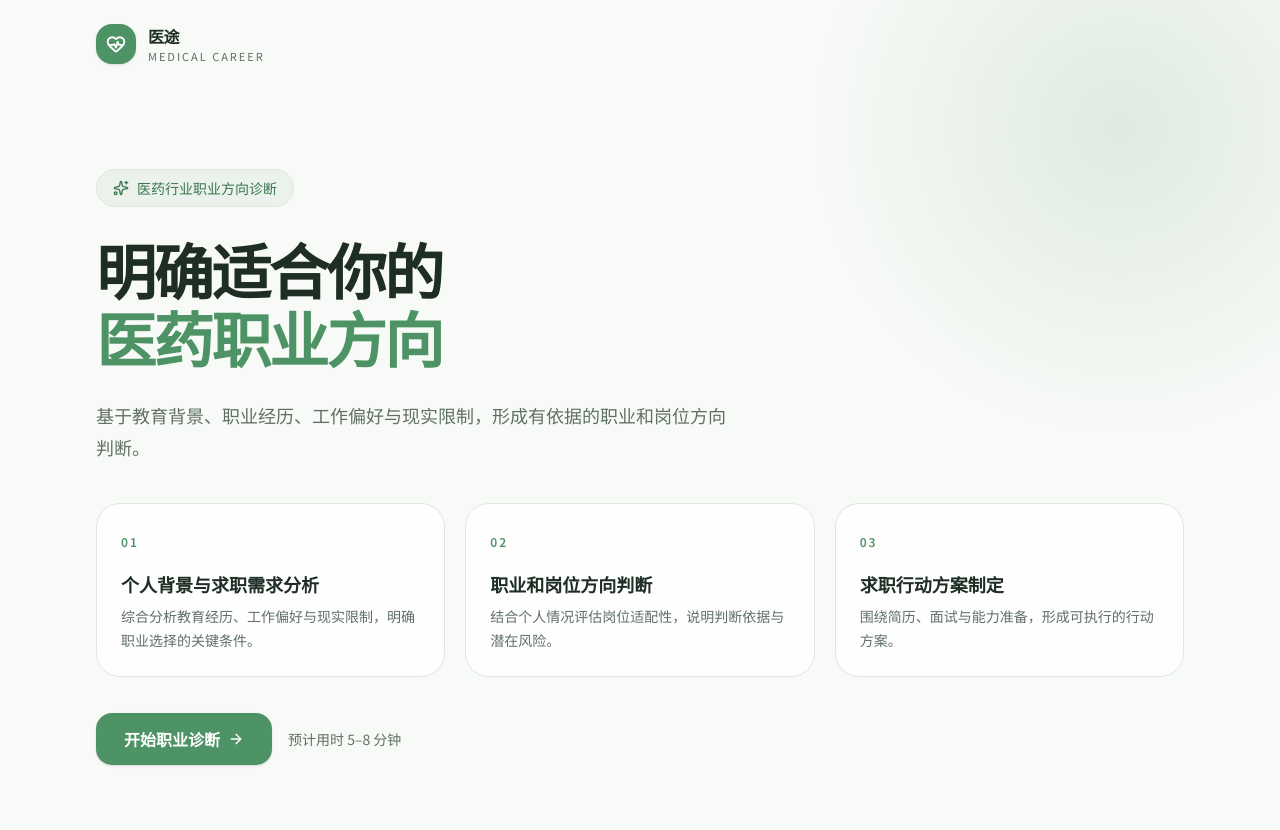
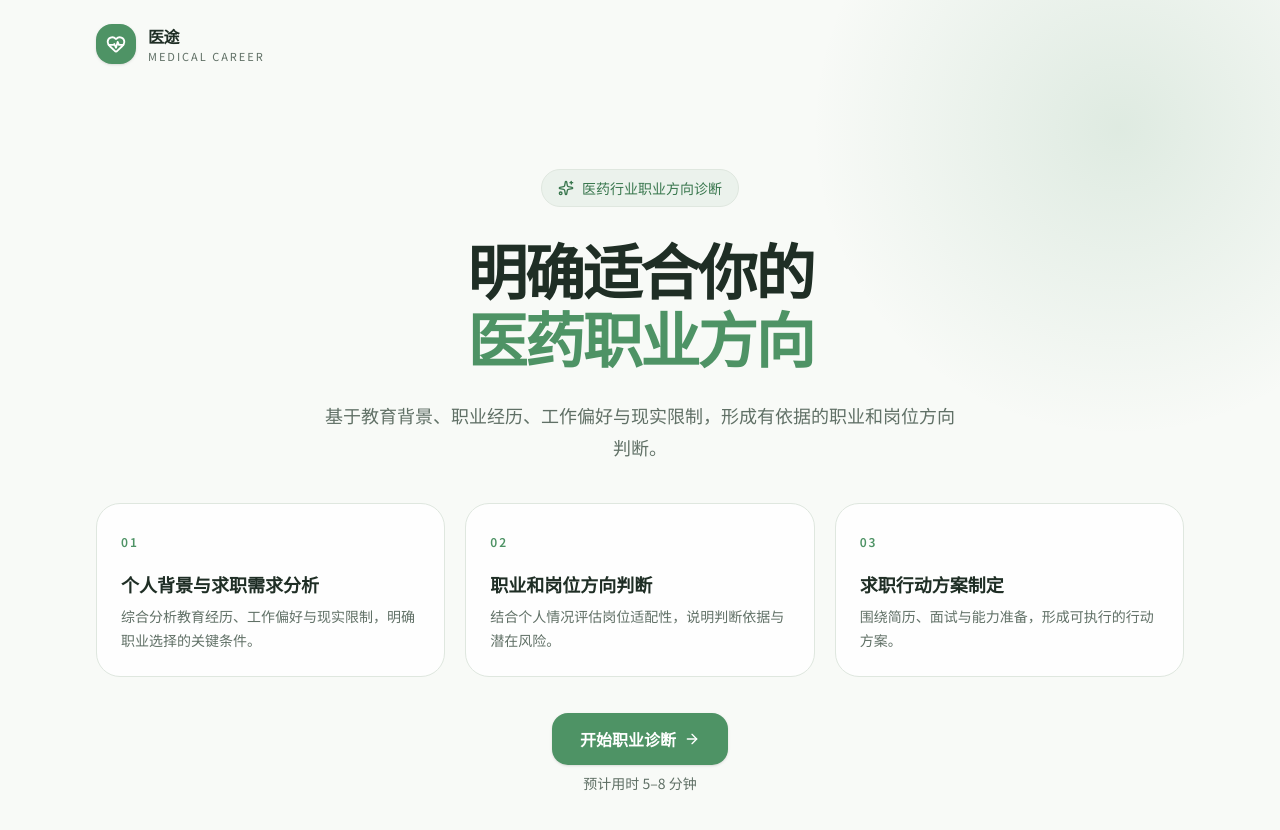
Before and after one commit to Qihua2026/Medical, a Next.js app: page / in a window 1280 px wide. Shown: the top 830 px of the page. Built offline with nearby package versions, Linux system fonts and the light colour scheme.

Commit message:
layout: center homepage primary content

```diff
--- a/src/app/page.tsx
+++ b/src/app/page.tsx
@@ -48,7 +48,7 @@ export default function Home() {
       </header>
 
       <section className="relative z-10 mx-auto max-w-6xl px-6 pb-24 pt-14 lg:px-8 lg:pb-28 lg:pt-20">
-        <div className="max-w-3xl">
+        <div className="mx-auto max-w-3xl text-center">
           <div className="mb-7 inline-flex items-center gap-2 rounded-full border border-primary/15 bg-primary/8 px-4 py-2 text-sm font-medium text-primary-dark">
             <Sparkles aria-hidden="true" className="size-4" />
             医药行业职业方向诊断
@@ -57,7 +57,7 @@ export default function Home() {
             明确适合你的
             <span className="block text-primary">医药职业方向</span>
           </h1>
-          <p className="mt-7 max-w-2xl text-pretty text-lg leading-8 text-muted-foreground">
+          <p className="mx-auto mt-7 max-w-2xl text-pretty text-lg leading-8 text-muted-foreground">
             基于教育背景、职业经历、工作偏好与现实限制，形成有依据的职业和岗位方向判断。
           </p>
         </div>
@@ -85,7 +85,7 @@ export default function Home() {
           ))}
         </ul>
 
-        <div className="mt-9 flex flex-col items-start gap-4 sm:flex-row sm:items-center">
+        <div className="mt-9 flex flex-col items-center gap-2 text-center">
           <Button asChild size="lg">
             <Link href="/assessment">
               开始职业诊断
```
Also changed, not shown: 1 other file (tests, documents, lock files or other folders).
